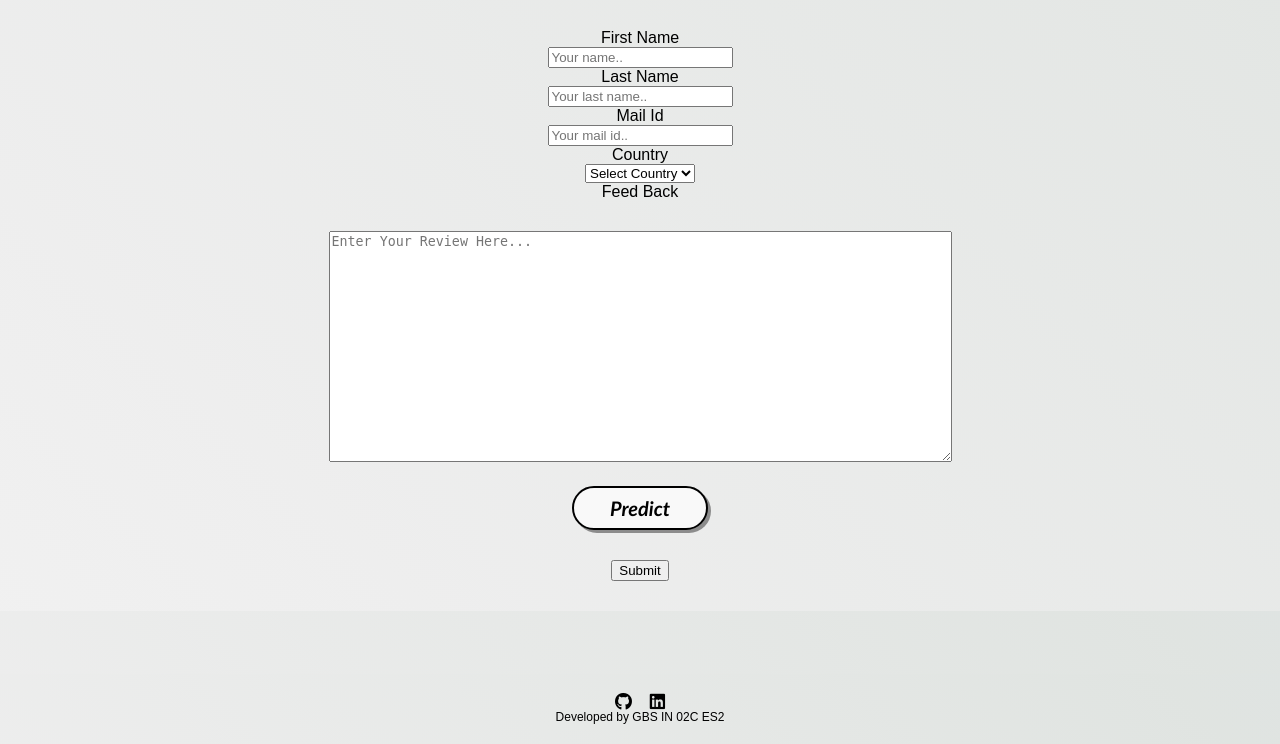
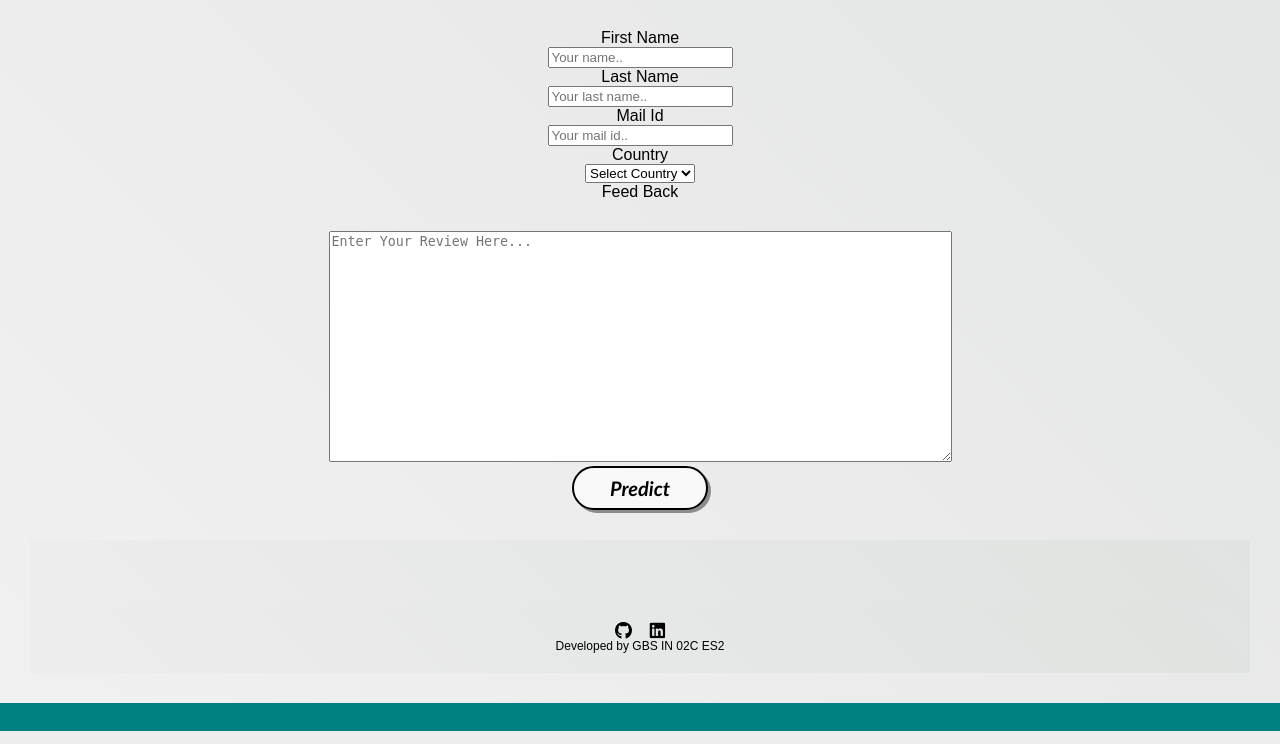
Before and after one commit to subham1093/Sentiment-Analysis, a Flask app: page / in a window 1280 px wide. Shown: the part 69-813 px from the top of the page. Run offline with Flask 2, Linux system fonts and the light colour scheme; parts of the project's set-up code (start-up, migrations or seed data) failed here and were passed over; some libraries are stand-ins or nearby versions; some web fonts are replaced.

Commit message:
Add files via upload

```diff
--- a/templates/index.html
+++ b/templates/index.html
@@ -62,17 +62,11 @@
       </div>
     	<div class="ml-container">
     		<form action="{{ url_for('predict') }}" method="POST">
-        		<textarea class='message-box' name="message" rows="15" cols="75" placeholder="Enter Your Review Here..."></textarea><br/>
+        		<textarea class='col-25' name="feed_back" rows="15" cols="75" placeholder="Enter Your Review Here..."></textarea><br/>
         		<input type="submit" class="my-cta-button" value="Predict">
         	</form>
     	</div>
 
-    </div>
-    <div class="row">
-      <input type="submit" value="Submit">
-    </div>
-  </form>
-</div>
 
     <font color = "#000000">
     <body style="background-color:teal;">
```
